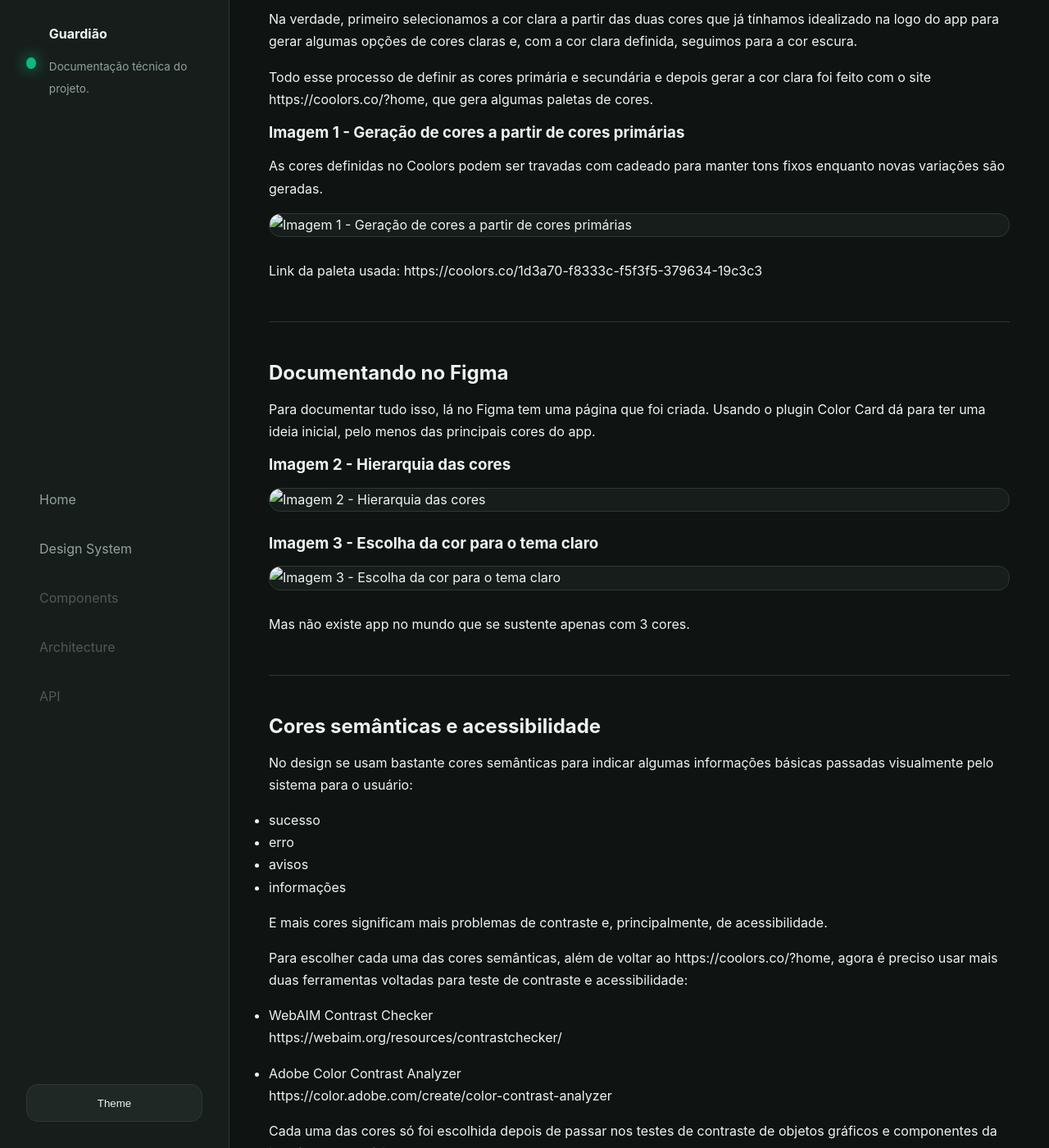
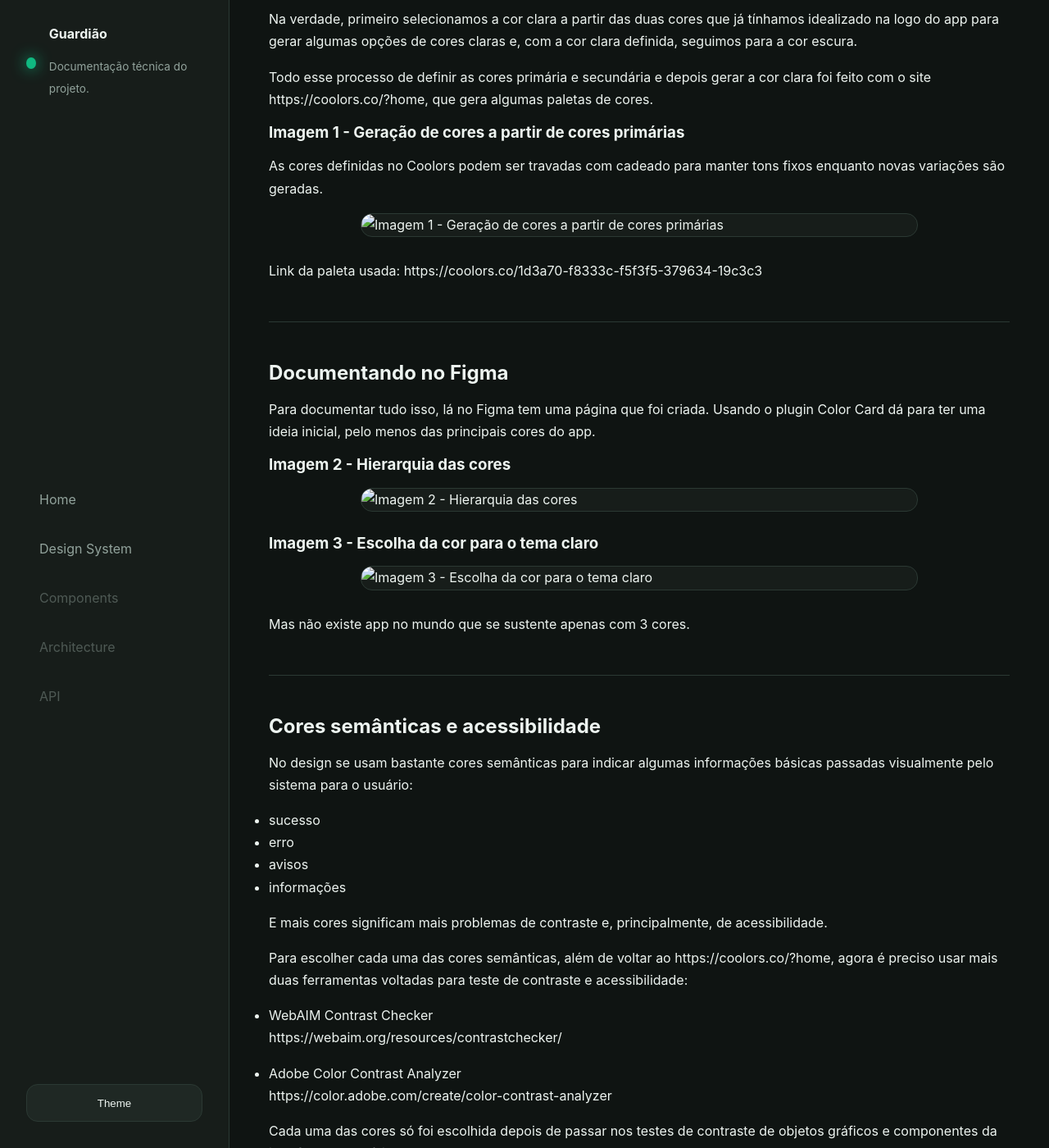
Before and after one commit to GuardiaoMobile/docs, a Jekyll site: the page built from DS/coresDS.md, in a window 1280 px wide and 1400 px high, scrolled down 1106 px. Shown: the whole window at 82% size. Built offline with Jekyll 4.4.1, drawn with Linux system fonts in a browser that asks for light colours.

Commit message:
fix: ajuste do tamanho da imagem do logo e adição de espaçamento entre os itens do menu

```diff
--- a/assets/css/style.css
+++ b/assets/css/style.css
@@ -386,9 +386,9 @@
 
     width:100%;
 
-    max-width:920px;
+    max-width:680px;
 
-    max-height:560px;
+    max-height:400px;
 
     object-fit:contain;
 
```
